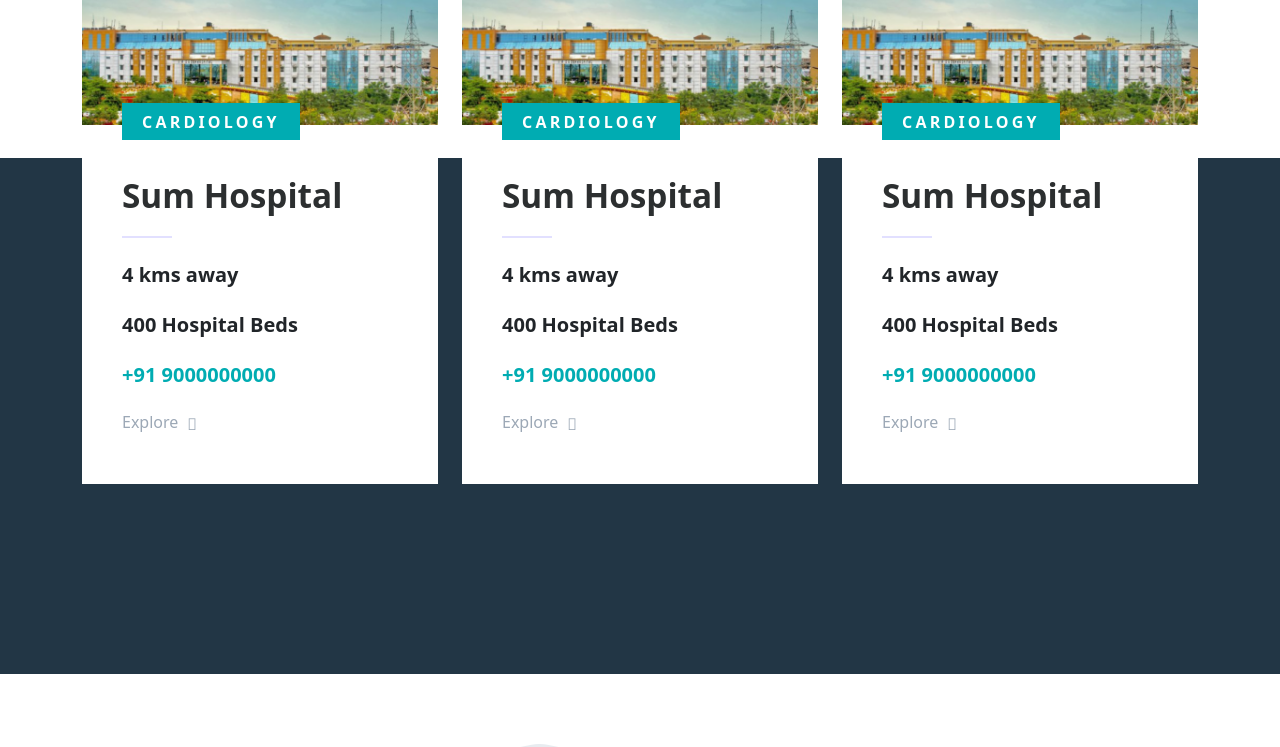
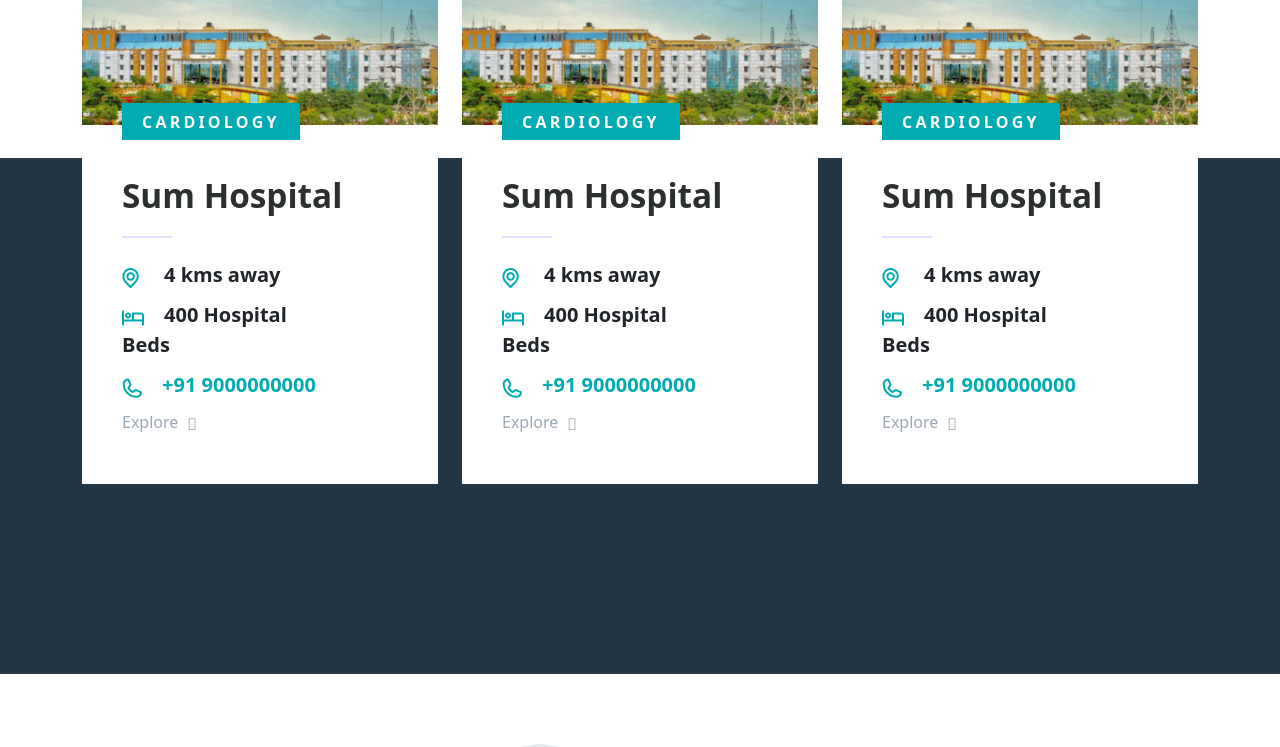
Before and after one commit to Subhampreet/RAH-Pharma-2.0, a React (Create React App) app: page / in a window 1280 px wide. Shown: the part 2941-3688 px from the top of the page. Built offline with nearby package versions, Linux system fonts and the light colour scheme; the HTML template or start-up script is replaced by a standard one.

Commit message:
commited to images

```diff
--- a/src/landingPage/components/services1.js
+++ b/src/landingPage/components/services1.js
@@ -34,10 +34,20 @@ function Services1() {
                                 <a class="h4services-tag blue-bg white-color text-uppercase f-700" href="#">Cardiology</a>
                             </div>
                             <div class="service-content h4services-content" >
-                                <h3 class="f-700"><a href="#">Sum Hospital</a></h3>
-                                <p class="mb-20 f-600">4 kms away</p>
+                            <h3 class="f-700"><a href="#">Sum Hospital</a></h3>
+                                <div className="service-content-img-div">
+                                <img className="h4-services-content-img" src= {require("../img/rah-assets/location.png").default} alt=""/>
+                                <p class="mb-20 location f-600">4 kms away</p>
+                                </div>
+                                <div className="service-content-img-div">
+                                <img src= {require("../img/rah-assets/bed.png").default} alt=""/>
                                 <p class="mb-20 f-600">400 Hospital Beds</p>
+                                </div>
+                                <div className="service-content-img-div">
+                                <img src= {require("../img/rah-assets/call.png").default} alt=""/>
                                 <p class="mb-20 f-600 number">+91 9000000000</p>
+                                </div>
+
                                 <a class="service-link" href="services-details.html">Explore <i class="fal fa-long-arrow-right"></i></a>
                             </div>
                         </div>
@@ -48,11 +58,20 @@ function Services1() {
                                 <img src= {require("../img/rah-assets/sumhospital.png").default} alt=""/>
                                 <a class="h4services-tag blue-bg white-color text-uppercase f-700" href="#">Cardiology</a>
                             </div>
-                            <div class="service-content h4services-content">
-                                <h3 class="f-700"><a href="#">Sum Hospital</a></h3>
-                                <p class="mb-20 f-600">4 kms away</p>
+                            <div class="service-content h4services-content" >
+                            <h3 class="f-700"><a href="#">Sum Hospital</a></h3>
+                                <div className="service-content-img-div">
+                                <img className="h4-services-content-img" src= {require("../img/rah-assets/location.png").default} alt=""/>
+                                <p class="mb-20 location f-600">4 kms away</p>
+                                </div>
+                                <div className="service-content-img-div">
+                                <img src= {require("../img/rah-assets/bed.png").default} alt=""/>
                                 <p class="mb-20 f-600">400 Hospital Beds</p>
+                                </div>
+                                <div className="service-content-img-div">
+                                <img src= {require("../img/rah-assets/call.png").default} alt=""/>
                                 <p class="mb-20 f-600 number">+91 9000000000</p>
+                                </div>
                                 <a class="service-link" href="services-details.html">Explore <i class="fal fa-long-arrow-right"></i></a>
                             </div>
                         </div>
@@ -64,10 +83,19 @@ function Services1() {
                                 <a class="h4services-tag blue-bg white-color text-uppercase f-700" href="#">Cardiology</a>
                             </div>
                             <div class="service-content h4services-content">
-                                <h3 class="f-700"><a href="#">Sum Hospital</a></h3>
-                                <p class="mb-20 f-600">4 kms away</p>
+                            <h3 class="f-700"><a href="#">Sum Hospital</a></h3>
+                                <div className="service-content-img-div">
+                                <img className="h4-services-content-img" src= {require("../img/rah-assets/location.png").default} alt=""/>
+                                <p class="mb-20 location f-600">4 kms away</p>
+                                </div>
+                                <div className="service-content-img-div">
+                                <img src= {require("../img/rah-assets/bed.png").default} alt=""/>
                                 <p class="mb-20 f-600">400 Hospital Beds</p>
+                                </div>
+                                <div className="service-content-img-div">
+                                <img src= {require("../img/rah-assets/call.png").default} alt=""/>
                                 <p class="mb-20 f-600 number">+91 9000000000</p>
+                                </div>
                                 <a class="service-link" href="services-details.html">Explore <i class="fal fa-long-arrow-right"></i></a>
                             </div>
                         </div>
@@ -79,10 +107,19 @@ function Services1() {
                                 <a class="h4services-tag blue-bg white-color text-uppercase f-700" href="#">neurology</a>
                             </div>
                             <div class="service-content h4services-content">
-                                <h3 class="f-700"><a href="#">Sum Hospital</a></h3>
-                                <p class="mb-20 f-600">4 kms away</p>
+                            <h3 class="f-700"><a href="#">Sum Hospital</a></h3>
+                                <div className="service-content-img-div">
+                                <img className="h4-services-content-img" src= {require("../img/rah-assets/location.png").default} alt=""/>
+                                <p class="mb-20 location f-600">4 kms away</p>
+                                </div>
+                                <div className="service-content-img-div">
+                                <img src= {require("../img/rah-assets/bed.png").default} alt=""/>
                                 <p class="mb-20 f-600">400 Hospital Beds</p>
-                                <p class="mb-20 f-600">+91 9000000000</p>
+                                </div>
+                                <div className="service-content-img-div">
+                                <img src= {require("../img/rah-assets/call.png").default} alt=""/>
+                                <p class="mb-20 f-600 number">+91 9000000000</p>
+                                </div>
                                 <a class="service-link" href="services-details.html">Explore <i class="fal fa-long-arrow-right"></i></a>
                             </div>
                         </div>
--- a/src/landingPage/components/services3.js
+++ b/src/landingPage/components/services3.js
@@ -28,52 +28,79 @@ function Services3() {
                 <div class="row h4service-active">
                     <div class="col-xl-4 col-lg-6 col-md-6">
                         <div class="h4service-box white-bg mb-30">
-                            <div class="service-thumb pos-rel mb-0">
+                            <div class="service-thumb service1 pos-rel mb-0">
                                 <img src={require("../img/rah-assets/sumhospital.png").default} alt=""  />
                                 <a class="h4services-tag blue-bg white-color text-uppercase f-700" href="#">surgery</a>
                             </div>
                             <div class="service-content h4services-content">
-                                <h3 class="f-700"><a href="#">Sum Hospital</a></h3>
-                                <p class="mb-20 f-600">4 kms away</p>
+                            <h3 class="f-700"><a href="#">Sum Hospital</a></h3>
+                                <div className="service-content-img-div">
+                                <img className="h4-services-content-img" src= {require("../img/rah-assets/location.png").default} alt=""/>
+                                <p class="mb-20 location f-600">4 kms away</p>
+                                </div>
+                                <div className="service-content-img-div">
+                                <img src= {require("../img/rah-assets/bed.png").default} alt=""/>
                                 <p class="mb-20 f-600">400 Hospital Beds</p>
+                                </div>
+                                <div className="service-content-img-div">
+                                <img src= {require("../img/rah-assets/call.png").default} alt=""/>
                                 <p class="mb-20 f-600 number">+91 9000000000</p>
+                                </div>
+                                <a class="service-link" href="services-details.html">Explore <img src= {require("../img/rah-assets/arrow-down.png").default} alt=""/> </a>
+                            </div>
+                        </div>
+                    </div>
+                    <div class="col-xl-4 col-lg-6 col-md-6">
+                        <div class="h4service-box white-bg mb-30">
+                            <div class="service-thumb service1 pos-rel mb-0">
+                                <img src= {require("../img/rah-assets/sumhospital.png").default} alt=""/>
+                                <a class="h4services-tag blue-bg white-color text-uppercase f-700" href="#">dental</a>
+                            </div>
+                            <div class="service-content h4services-content">
+                            <h3 class="f-700"><a href="#">Sum Hospital</a></h3>
+                                <div className="service-content-img-div">
+                                <img className="h4-services-content-img" src= {require("../img/rah-assets/location.png").default} alt=""/>
+                                <p class="mb-20 location f-600">4 kms away</p>
+                                </div>
+                                <div className="service-content-img-div">
+                                <img src= {require("../img/rah-assets/bed.png").default} alt=""/>
+                                <p class="mb-20 f-600">400 Hospital Beds</p>
+                                </div>
+                                <div className="service-content-img-div">
+                                <img src= {require("../img/rah-assets/call.png").default} alt=""/>
+                                <p class="mb-20 f-600 number">+91 9000000000</p>
+                                </div>
                                 <a class="service-link" href="services-details.html">Explore <i class="fal fa-long-arrow-right"></i></a>
                             </div>
                         </div>
                     </div>
                     <div class="col-xl-4 col-lg-6 col-md-6">
                         <div class="h4service-box white-bg mb-30">
-                            <div class="service-thumb pos-rel mb-0">
-                                <img src= {require("../img/rah-assets/sumhospital.png").default} alt=""/>
-                                <a class="h4services-tag blue-bg white-color text-uppercase f-700" href="#">dental</a>
-                            </div>
-                            <div class="service-content h4services-content">
-                                <h3 class="f-700"><a href="#">Sum Hospital</a></h3>
-                                <p class="mb-20 f-600">4 kms away</p>
-                                <p class="mb-20 f-600">400 Hospital Beds</p>
-                                <p class="mb-20 f-600 number">+91 9000000000</p>
-                                <a class="service-link" href="services-details.html">Explore <i class="fal fa-long-arrow-right"></i></a>
-                            </div>
-                        </div>
-                    </div>
-                    <div class="col-xl-4 col-lg-6 col-md-6">
-                        <div class="h4service-box white-bg mb-30">
-                            <div class="service-thumb pos-rel mb-0">
+                            <div class="service-thumb service1 pos-rel mb-0">
                                 <img src={require("../img/rah-assets/sumhospital.png").default} alt="" />
                                 <a class="h4services-tag blue-bg white-color text-uppercase f-700" href="#">neurology</a>
                             </div>
                             <div class="service-content h4services-content">
-                                <h3 class="f-700"><a href="#">Sum Hospital</a></h3>
-                                <p class="mb-20 f-600">4 kms away</p>
+                               <h3 class="f-700"><a href="#">Sum Hospital</a></h3>
+                                <div className="service-content-img-div">
+                                <img className="h4-services-content-img" src= {require("../img/rah-assets/location.png").default} alt=""/>
+                                <p class="mb-20 location f-600">4 kms away</p>
+                                </div>
+                                <div className="service-content-img-div">
+                                <img src= {require("../img/rah-assets/bed.png").default} alt=""/>
                                 <p class="mb-20 f-600">400 Hospital Beds</p>
+                                </div>
+                                <div className="service-content-img-div">
+                                <img src= {require("../img/rah-assets/call.png").default} alt=""/>
                                 <p class="mb-20 f-600 number">+91 9000000000</p>
+                                </div>
                                 <a class="service-link" href="services-details.html">Explore <i class="fal fa-long-arrow-right"></i></a>
                             </div>
                         </div>
                     </div>
                     {/* <div class="col-xl-4 col-lg-6 col-md-6">
                         <div class="h4service-box white-bg mb-30">
-                            <div class="service-thumb pos-rel mb-0">
+                            <div class="service-thumb service1 pos-rel mb-0">
                                 <img src={require("../img/home4/services/h4__services__thumb3.png").default} alt="" />
                                 <a class="h4services-tag blue-bg white-color text-uppercase f-700" href="#">neurology</a>
                             </div>
--- a/src/landingPage/styles/services.css
+++ b/src/landingPage/styles/services.css
@@ -199,6 +199,15 @@
 .service-content.service-content p {
 	padding-right: 30px;
 	font-size: 20px;
+	display: inline;
+	padding-top: 5px;
+	padding-left: 20px;
+}
+.service-content.service-content .location{
+	padding-left: 25px;
+}
+.service-content-img-div{
+	margin-bottom: 10px;
 }
 .service-content.service-content .number{
 	color: #00ACB2;
@@ -352,3 +361,7 @@
 .h4service-active .slick-dots li.slick-active button {
 	background: #8fb569;
 }
+
+.h4-services-content-img{
+	display: inline;
+}
```
